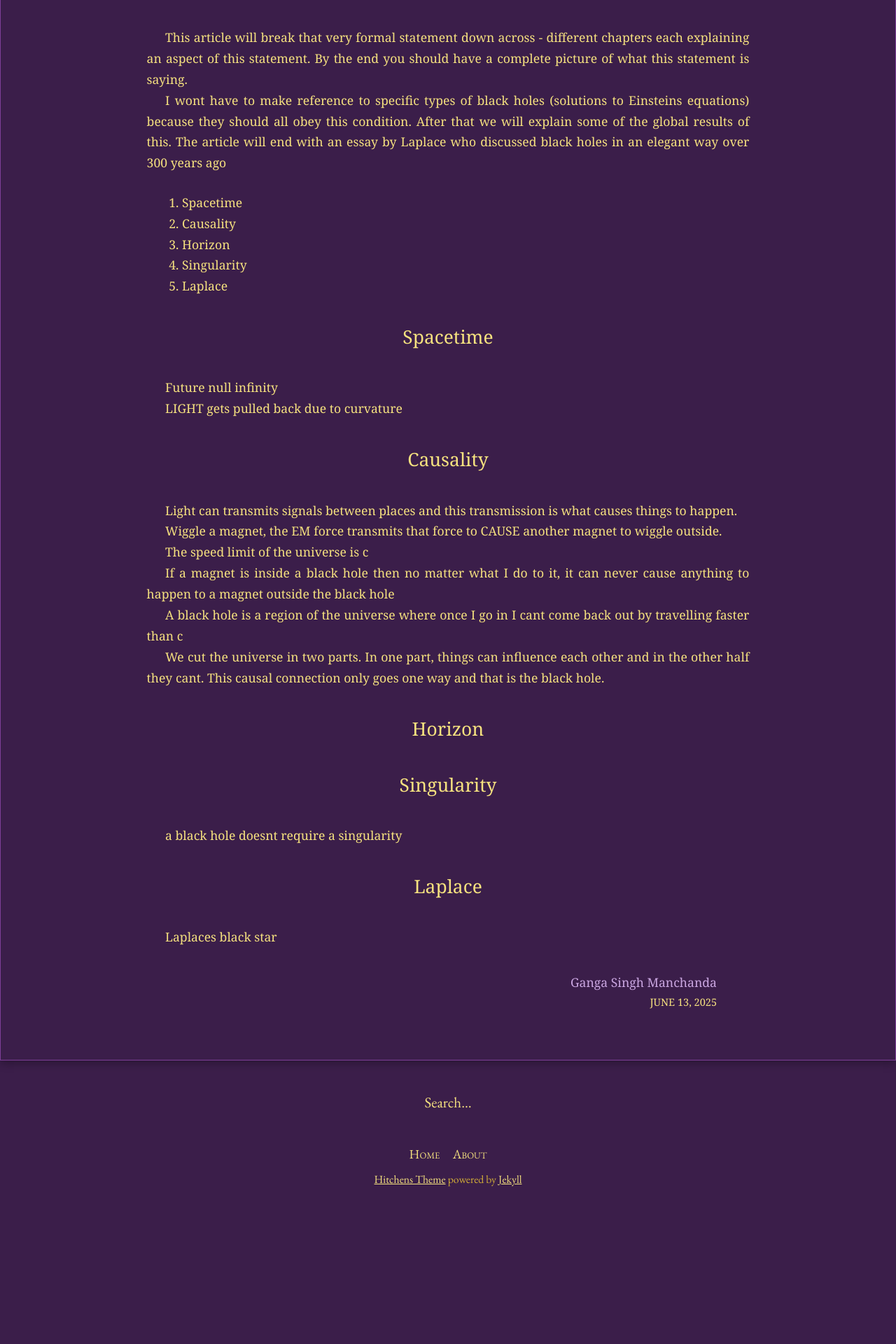
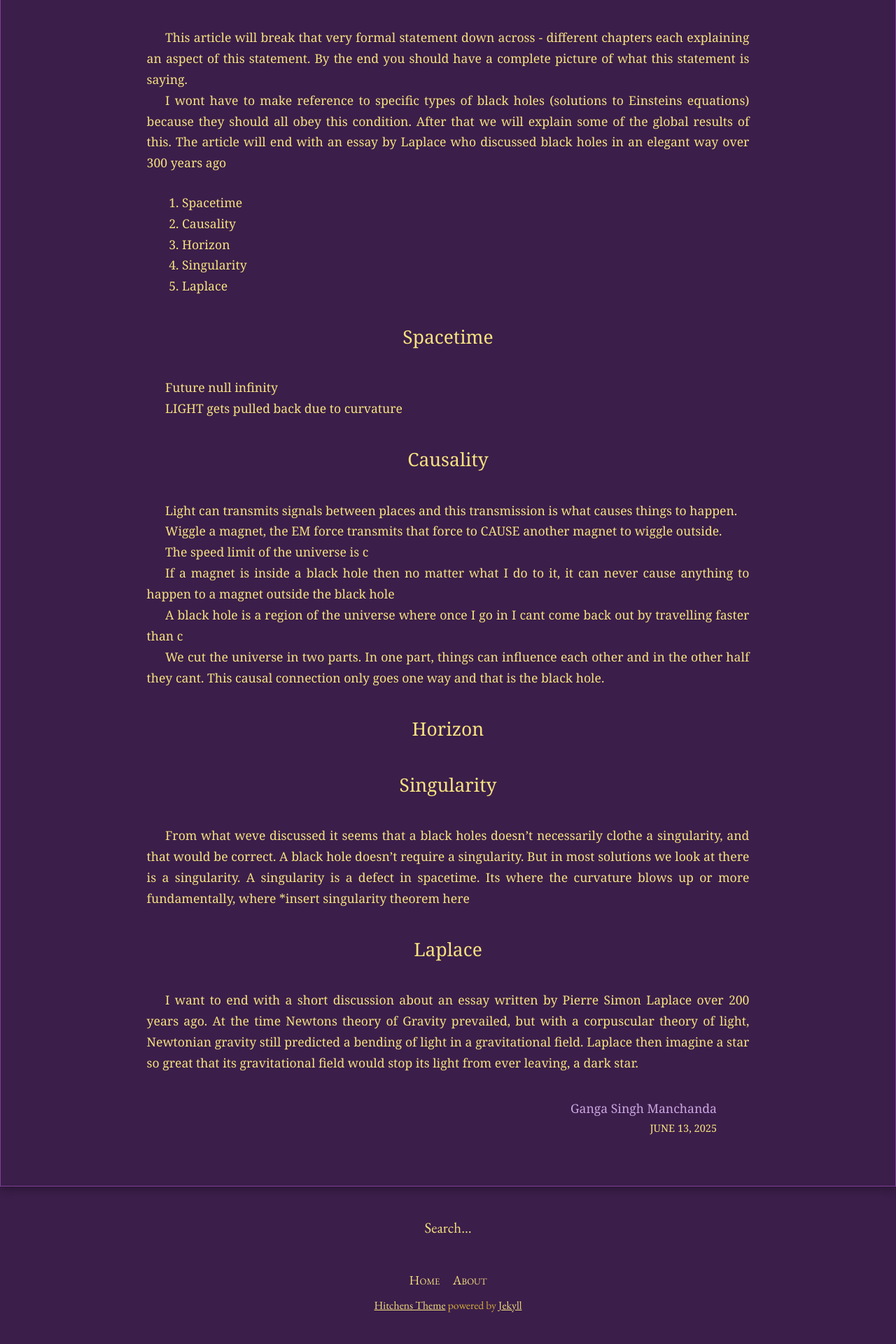
Before and after one commit to GangaSM/Meditations-on-Second-Philosophy, a Jekyll site: the page built from _posts/2025-06-13-blackhole.md, in a window 1280 px wide. Shown: the part 1025-2945 px from the top of the page at 70% size. Built offline with Jekyll 4.4.1, drawn with Linux system fonts in a browser that asks for light colours; before the commit the page ends 2766 px from its top, so only the background shows below that.

Commit message:
Update 2025-06-13-blackhole.md

```diff
--- a/_posts/2025-06-13-blackhole.md
+++ b/_posts/2025-06-13-blackhole.md
@@ -53,10 +53,8 @@ We cut the universe in two parts. In one part, things can influence each other a
 
 ### Singularity
 
-a black hole doesnt require a singularity
-
-
+From what weve discussed it seems that a black holes doesn't necessarily clothe a singularity, and that would be correct. A black hole doesn't require a singularity. But in most solutions we look at there is a singularity. A singularity is a defect in spacetime. Its where the curvature blows up or more fundamentally, where *insert singularity theorem here
 
 ### Laplace
 
-Laplaces black star
+I want to end with a short discussion about an essay written by Pierre Simon Laplace over 200 years ago. At the time Newtons theory of Gravity prevailed, but with a corpuscular theory of light, Newtonian gravity still predicted a bending of light in a gravitational field. Laplace then imagine a star so great that its gravitational field would stop its light from ever leaving, a dark star.
```
